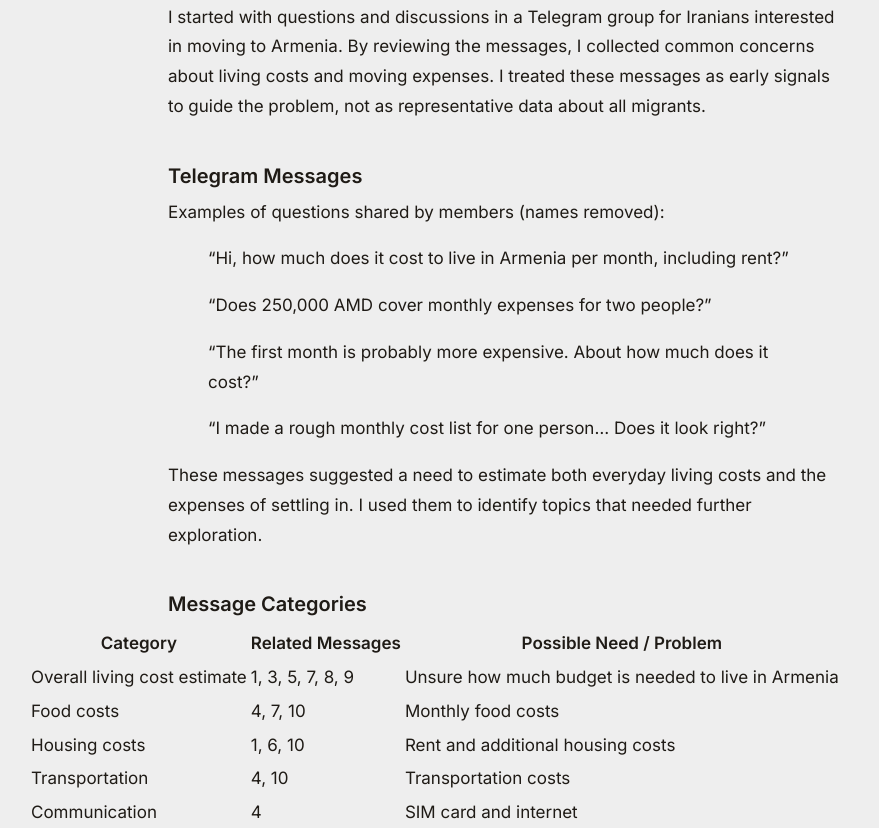
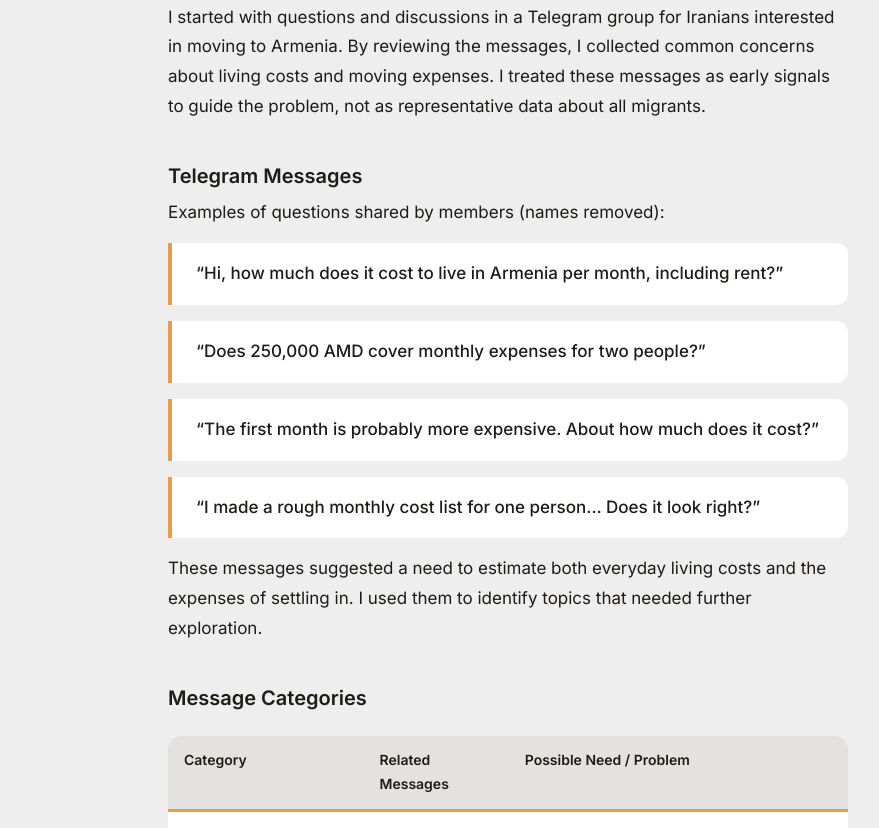
Before and after one commit to susan-rahimi/susan-rahimi, a plain HTML site: page projects/cost-of-living-estimator.html in a window 1280 px wide. Shown: the part 1972-2800 px from the top of the page, without its empty margins (132-1011 px from the left). Drawn offline with Linux system fonts and the light colour scheme.

Commit message:
Add files via upload

```diff
--- a/projects/cost-of-living-estimator.html
+++ b/projects/cost-of-living-estimator.html
@@ -10,7 +10,21 @@
 <link crossorigin="" href="https://fonts.gstatic.com" rel="preconnect"/>
 <link href="https://fonts.googleapis.com/css2?family=Inter:wght@400;500;600&amp;family=Vazirmatn:wght@400;500;600&amp;display=swap" rel="stylesheet"/>
 <link href="../css/project.css" rel="stylesheet"/>
-<link href="../css/case-extra.css" rel="stylesheet"/>
+<style>
+/* Extra styles for the Cost of Living case study (blockquotes and the categories table). Load after project.css. */
+.theme-cost{--accent:#37578D}
+.theme-cost .prose blockquote{margin:0 0 var(--s2);padding:var(--s2) var(--s3);background:#fff;border-left:4px solid var(--accent);border-radius:0 12px 12px 0;font-weight:500}
+.theme-cost .table-wrap{max-width:680px;margin:var(--s3) auto;overflow-x:auto}
+.theme-cost table{width:100%;border-collapse:collapse;background:#fff;border-radius:12px;overflow:hidden;font-size:var(--fs-small)}
+.theme-cost th,.theme-cost td{padding:12px var(--s2);text-align:left;border-bottom:1px solid var(--line);vertical-align:top}
+.theme-cost th{background:#e3e2df;font-weight:600}
+/* Secondary brand color #E89B4C */
+.theme-cost{--accent-2:#E89B4C}
+.theme-cost .prose h2::before{color:var(--accent-2)}
+.theme-cost .summary dt::before{content:"";display:inline-block;width:18px;height:3px;margin-inline-end:8px;vertical-align:middle;background:var(--accent-2)}
+.theme-cost .prose blockquote{border-color:var(--accent-2)}
+.theme-cost th{border-bottom:3px solid var(--accent-2)}
+</style>
 </head>
 <body class="theme-cost" id="top">
 <header class="site-header">
```
